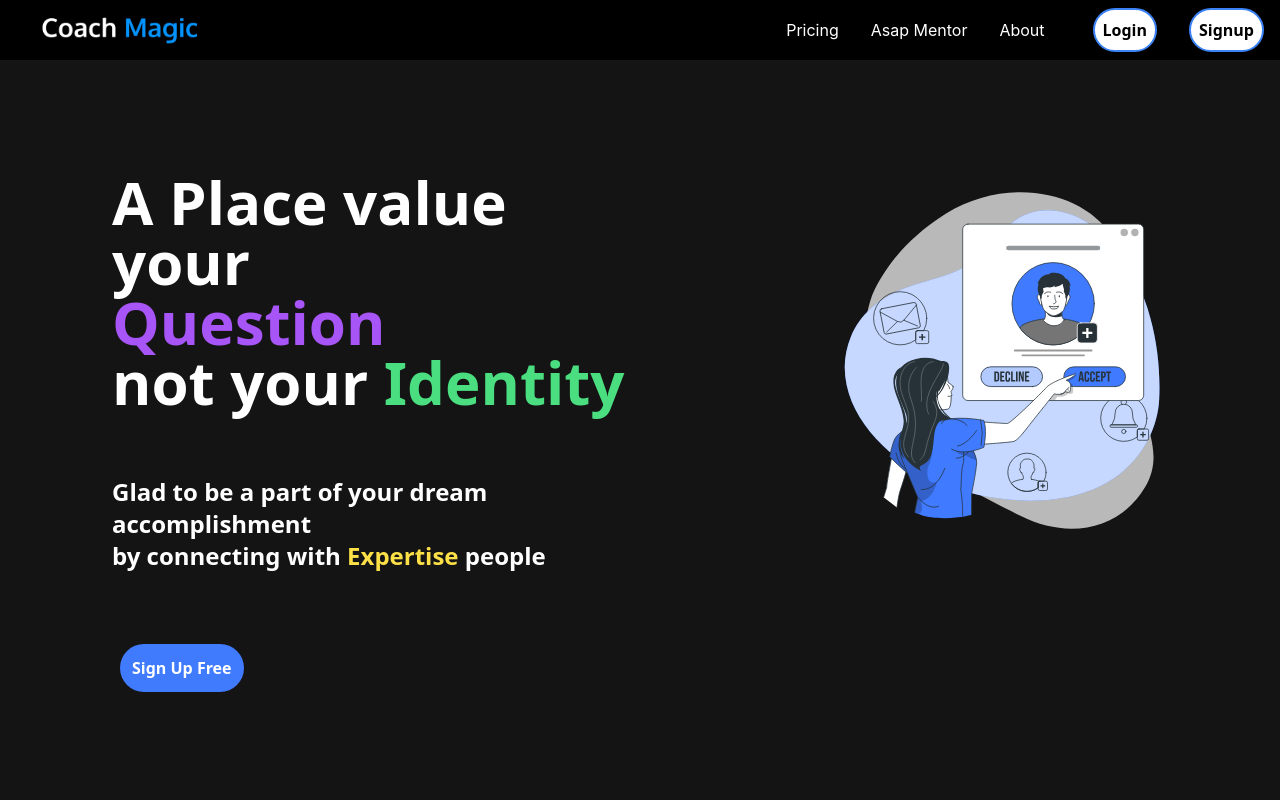
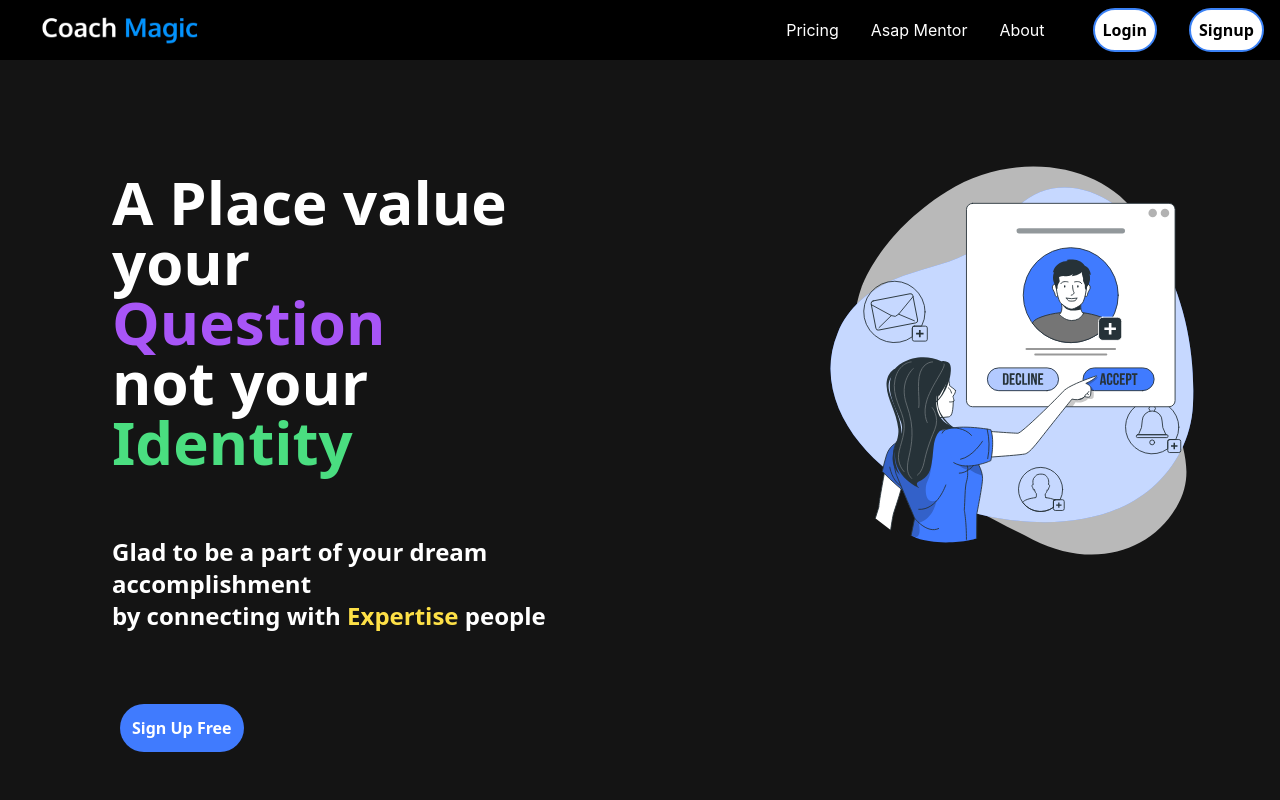
Before and after one commit to manosundarmanivel/CoachMagic-FrontEnd, a React (Create React App) app: page / in a window 1280 px wide. Shown: the top 800 px of the page. Built offline with nearby package versions, Linux system fonts and the light colour scheme.

Commit message:
major change in ui

```diff
--- a/src/components/Home.js
+++ b/src/components/Home.js
@@ -30,7 +30,7 @@ const Home = () => {
         </div>
       </div>
       <div>
-        <img className="h-[600px] p-20 " src={HomeImg} />
+        <img className="h-[600px] p-10 pl-20 " src={HomeImg} />
 
       </div>
       </div>
```
